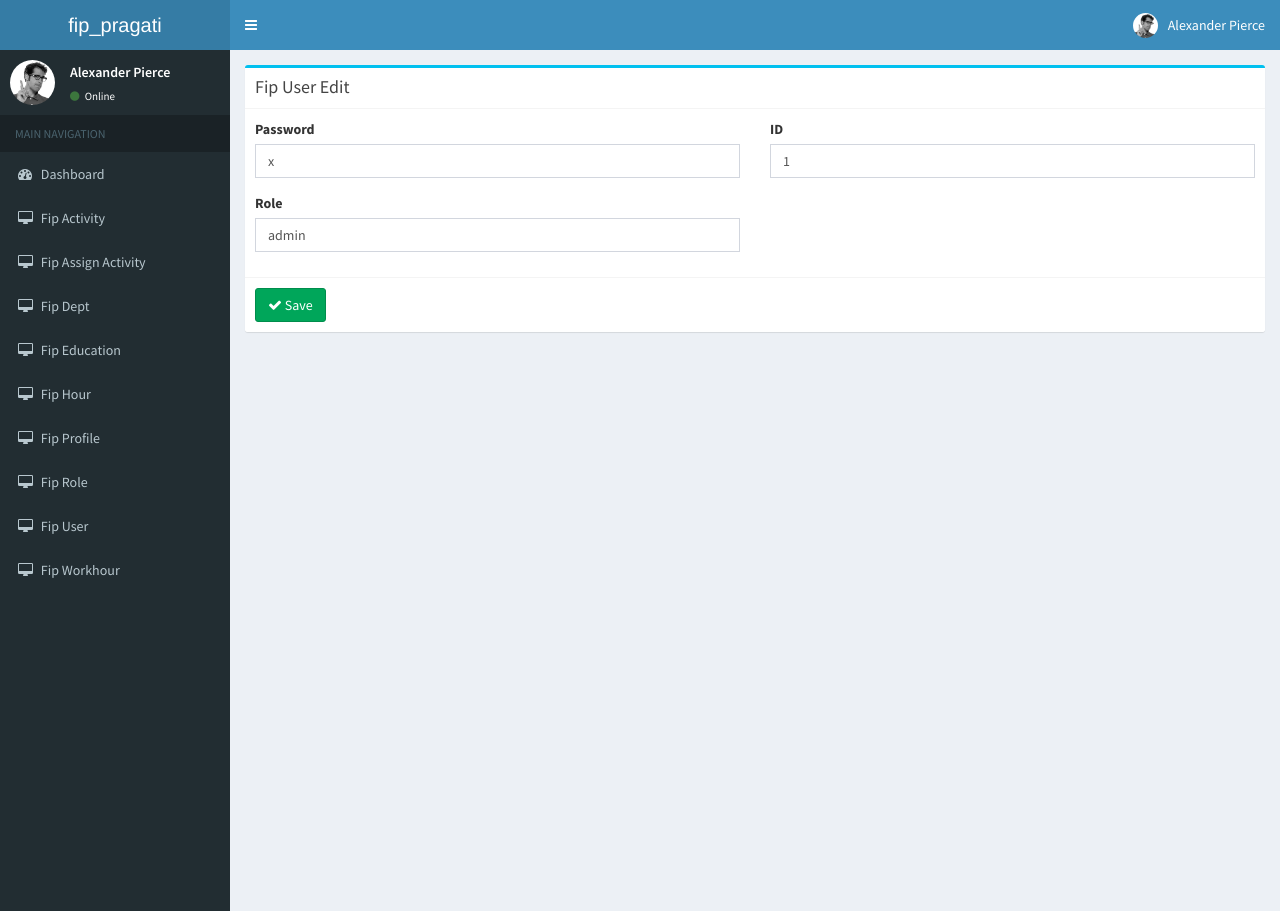
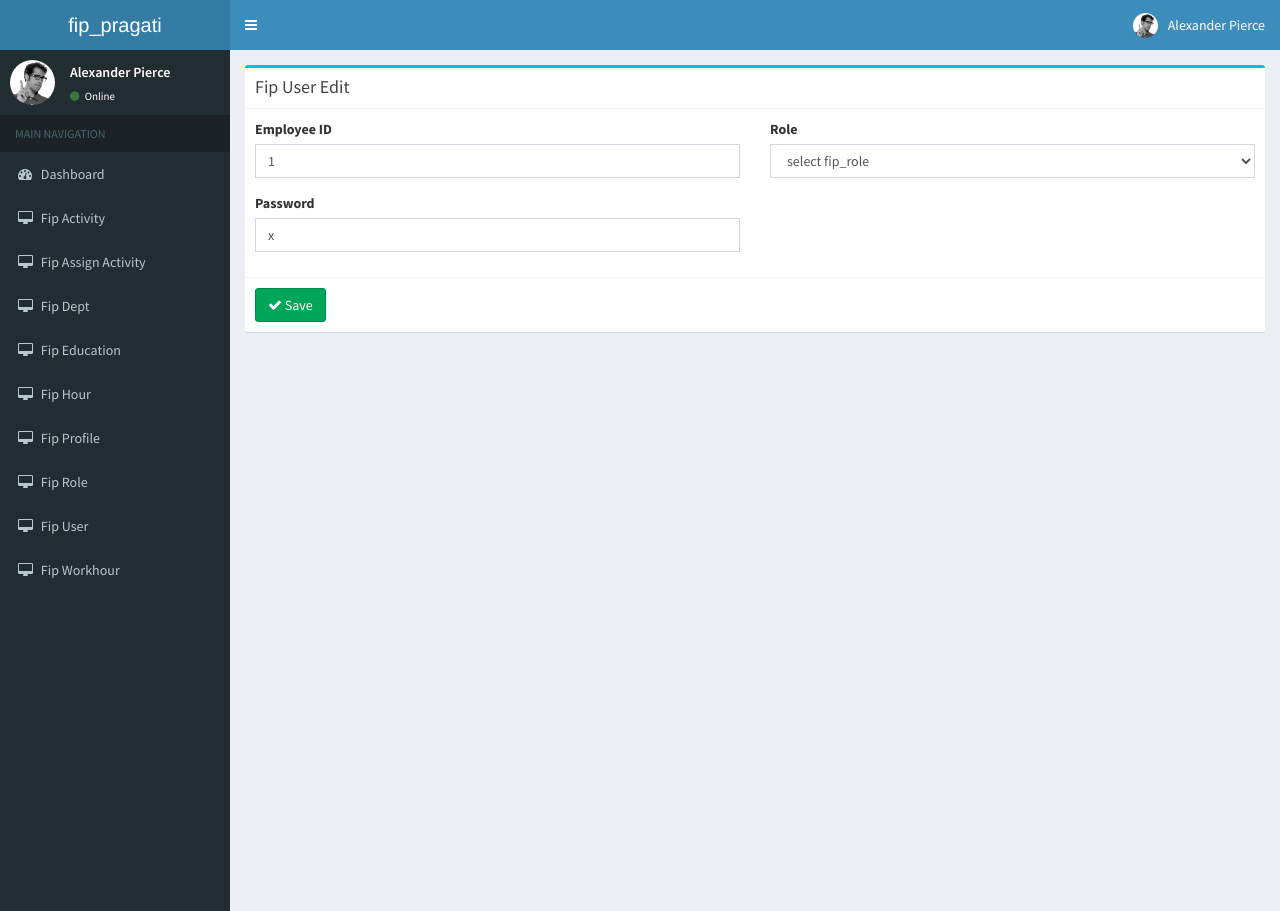
Before and after one commit to devak997/fip, a CodeIgniter app: page /fip/index.php/fip_user/edit/1 in a window 1280 px wide. Shown: the top 911 px of the page. Run offline with CodeIgniter, Linux system fonts and the light colour scheme; tables that the repository leaves empty or names only in its code hold one stand-in row (values such as "Sample post").

Commit message:
inevited

```diff
--- a/application/config/database.php
+++ b/application/config/database.php
@@ -78,6 +78,7 @@ $db['default'] = array(
 	'hostname' => 'localhost',
 	'username' => 'root',
 	'password' => '',
+        // 'port'=>3080,
 	'database' => 'fip_pragati',
 	'dbdriver' => 'mysqli',
 	'dbprefix' => '',
--- a/application/controllers/Fip_user.php
+++ b/application/controllers/Fip_user.php
@@ -30,9 +30,9 @@ class Fip_user extends CI_Controller{
         if(isset($_POST) && count($_POST) > 0)
         {
             $params = array(
+				'emp_id' => $this->input->post('emp_id'),
+				'role' => $this->input->post('role'),
 				'password' => $this->input->post('password'),
-				'id' => $this->input->post('id'),
-				'role' => $this->input->post('role'),
             );
 
             $fip_user_id = $this->Fip_user_model->add_fip_user($params);
@@ -40,6 +40,9 @@ class Fip_user extends CI_Controller{
         }
         else
         {
+			$this->load->model('Fip_role_model');
+			$data['all_fip_roles'] = $this->Fip_role_model->get_all_fip_roles();
+
             $data['_view'] = 'fip_user/add';
             $this->load->view('layouts/main',$data);
         }
@@ -58,9 +61,9 @@ class Fip_user extends CI_Controller{
             if(isset($_POST) && count($_POST) > 0)
             {
                 $params = array(
+					'emp_id' => $this->input->post('emp_id'),
+					'role' => $this->input->post('role'),
 					'password' => $this->input->post('password'),
-					'id' => $this->input->post('id'),
-					'role' => $this->input->post('role'),
                 );
 
                 $this->Fip_user_model->update_fip_user($emp_id,$params);
@@ -68,6 +71,9 @@ class Fip_user extends CI_Controller{
             }
             else
             {
+				$this->load->model('Fip_role_model');
+				$data['all_fip_roles'] = $this->Fip_role_model->get_all_fip_roles();
+
                 $data['_view'] = 'fip_user/edit';
                 $this->load->view('layouts/main',$data);
             }
--- a/application/models/Fip_user_model.php
+++ b/application/models/Fip_user_model.php
@@ -24,8 +24,11 @@ class Fip_user_model extends CI_Model
      */
     function get_all_fip_users()
     {
-        $this->db->order_by('emp_id', 'desc');
-        return $this->db->get('fip_users')->result_array();
+        $this->db->where('u.deleted_at',NULL);
+        $this->db->select('u.id,u.emp_id,u.password,r.role');
+        $this->db->from('fip_users as u');
+        $this->db->join('fip_roles as r','u.role = r.id','inner');
+        return $this->db->get()->result_array();
     }
 
     /*
@@ -51,6 +54,9 @@ class Fip_user_model extends CI_Model
      */
     function delete_fip_user($emp_id)
     {
-        return $this->db->delete('fip_users',array('emp_id'=>$emp_id));
+        $this->db->where('emp_id',$emp_id);
+        $params = [];
+        $params['deleted_at'] = date("Y-m-d H:i:s");
+        return $this->db->update('fip_users',$params);
     }
 }
--- a/application/views/fip_user/edit.php
+++ b/application/views/fip_user/edit.php
@@ -8,21 +8,32 @@
 			<div class="box-body">
 				<div class="row clearfix">
 					<div class="col-md-6">
-						<label for="password" class="control-label">Password</label>
+						<label for="emp_id" class="control-label">Employee ID</label>
 						<div class="form-group">
-							<input type="text" name="password" value="<?php echo ($this->input->post('password') ? $this->input->post('password') : $fip_user['password']); ?>" class="form-control" id="password" />
-						</div>
-					</div>
-					<div class="col-md-6">
-						<label for="id" class="control-label">ID</label>
-						<div class="form-group">
-							<input type="text" name="id" value="<?php echo ($this->input->post('id') ? $this->input->post('id') : $fip_user['id']); ?>" class="form-control" id="id" />
+							<input type="text" name="emp_id" value="<?php echo($this->input->post('emp_id') ? $this->input->post('emp_id') : $fip_user['emp_id'] );?>" class="form-control" id="emp_id"/>
+
 						</div>
 					</div>
 					<div class="col-md-6">
 						<label for="role" class="control-label">Role</label>
 						<div class="form-group">
-							<input type="text" name="role" value="<?php echo ($this->input->post('role') ? $this->input->post('role') : $fip_user['role']); ?>" class="form-control" id="role" />
+							<select name="role" class="form-control">
+								<option value="">select fip_role</option>
+								<?php
+								foreach($all_fip_roles as $fip_role)
+								{
+									$selected = ($fip_role['id'] == $fip_user['role']) ? ' selected="selected"' : "";
+
+									echo '<option value="'.$fip_role['id'].'" '.$selected.'>'.$fip_role['role'].'</option>';
+								}
+								?>
+							</select>
+						</div>
+					</div>
+					<div class="col-md-6">
+						<label for="password" class="control-label">Password</label>
+						<div class="form-group">
+							<input type="text" name="password" value="<?php echo ($this->input->post('password') ? $this->input->post('password') : $fip_user['password']); ?>" class="form-control" id="password" />
 						</div>
 					</div>
 				</div>
```
Also changed, not shown: application/views/fip_user/add.php (+20 -9 lines), application/views/fip_user/index.php (+4 -4 lines).
